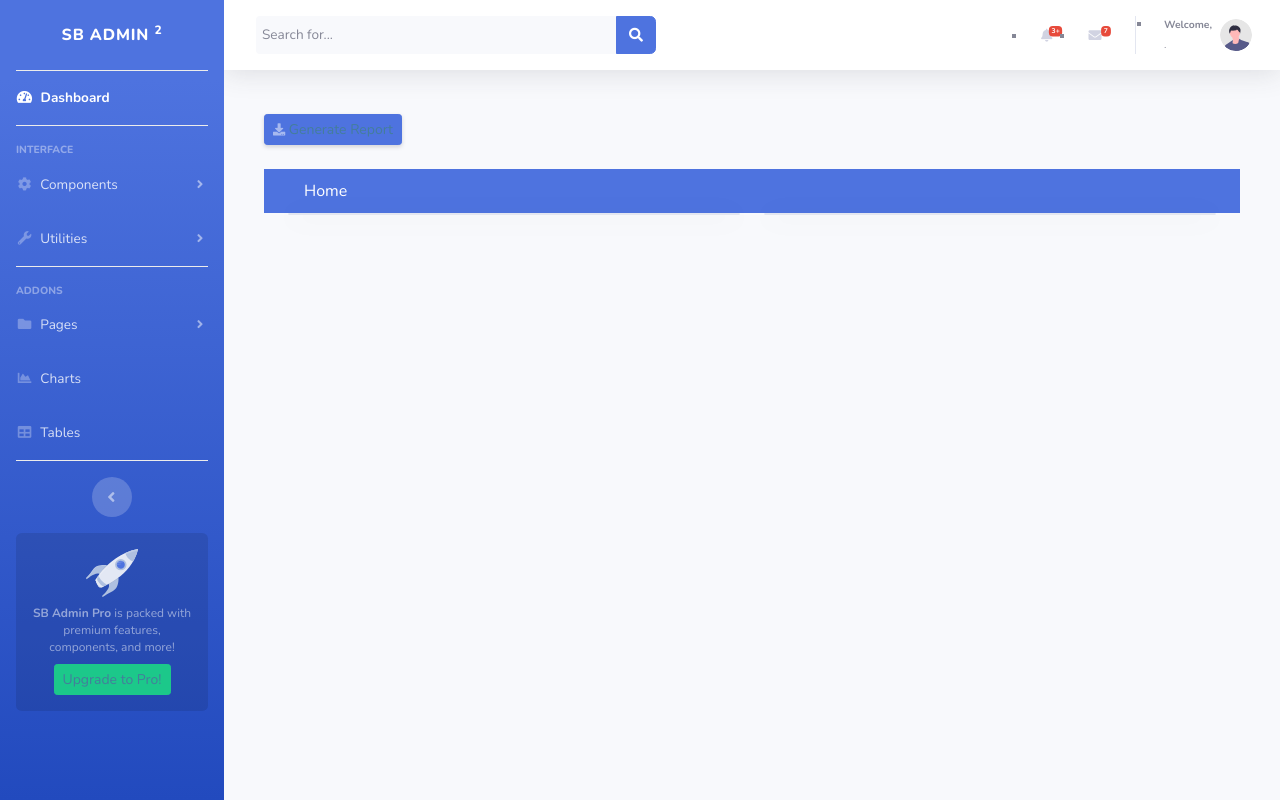
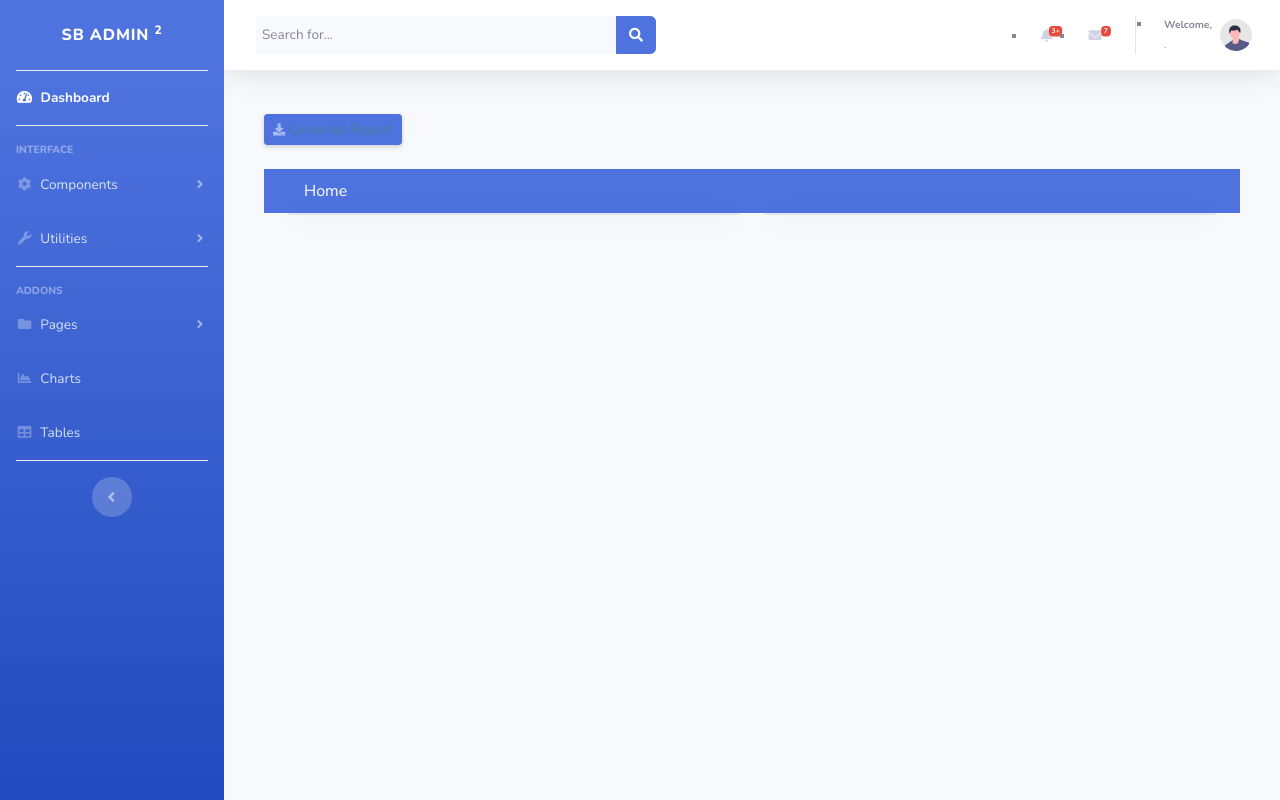
Before and after one commit to chrzysztof/bootstrap-django-admin-template, a Django app: template app/templates/admin/base.html in a window 1280 px wide. Run offline with Django 3.2, Linux system fonts and the light colour scheme; the template is opened without the code that fills it, so the values that code supplies are empty; some libraries are stand-ins or nearby versions.

Commit message:
Add base_site and index file

```diff
--- a/app/templates/admin/base.html
+++ b/app/templates/admin/base.html
@@ -134,12 +134,6 @@
                 <button class="rounded-circle border-0" id="sidebarToggle"></button>
             </div>
 
-            <!-- Sidebar Message -->
-            <div class="sidebar-card d-none d-lg-flex">
-                <img class="sidebar-card-illustration mb-2" src="img/undraw_rocket.svg" alt="...">
-                <p class="text-center mb-2"><strong>SB Admin Pro</strong> is packed with premium features, components, and more!</p>
-                <a class="btn btn-success btn-sm" href="https://startbootstrap.com/theme/sb-admin-pro">Upgrade to Pro!</a>
-            </div>
 
         </ul>
         <!-- End of Sidebar -->
```
Also changed, not shown: app/templates/admin/base_site.html (added), app/templates/admin/index.html (added).
